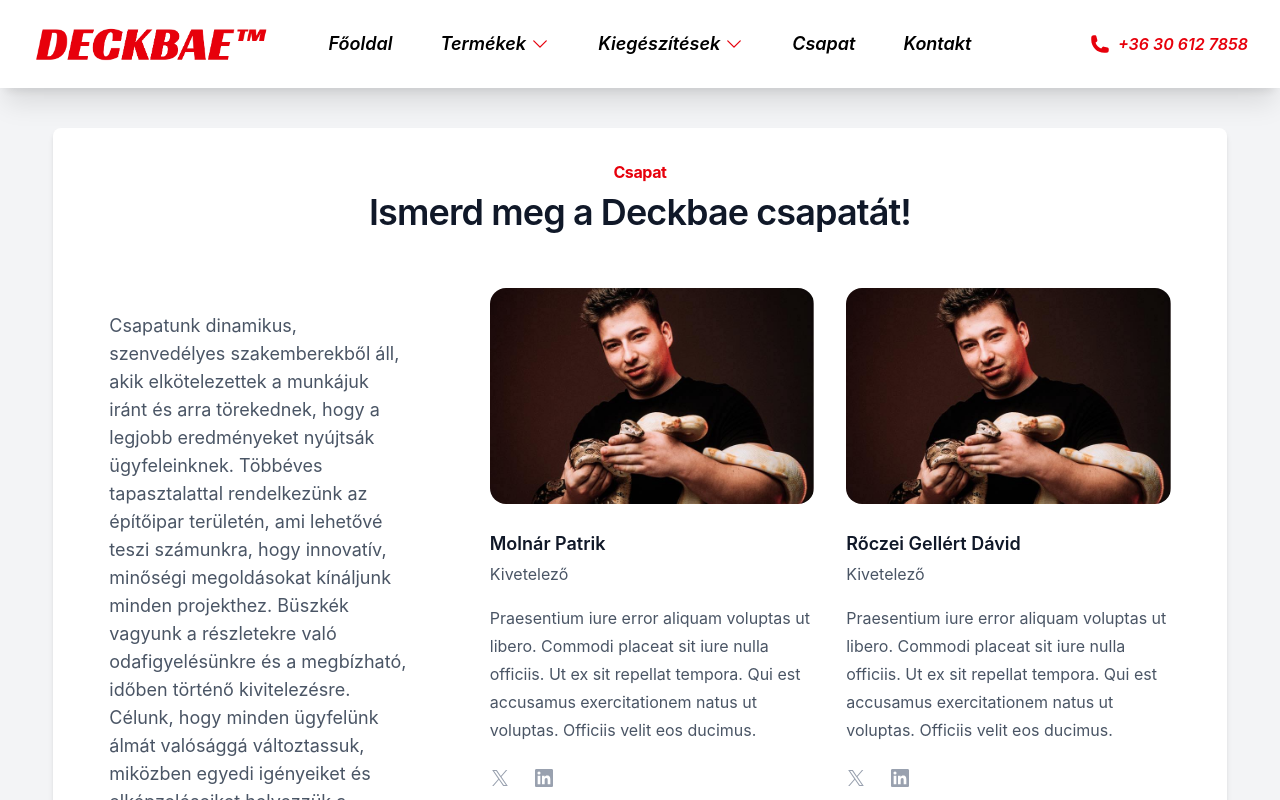
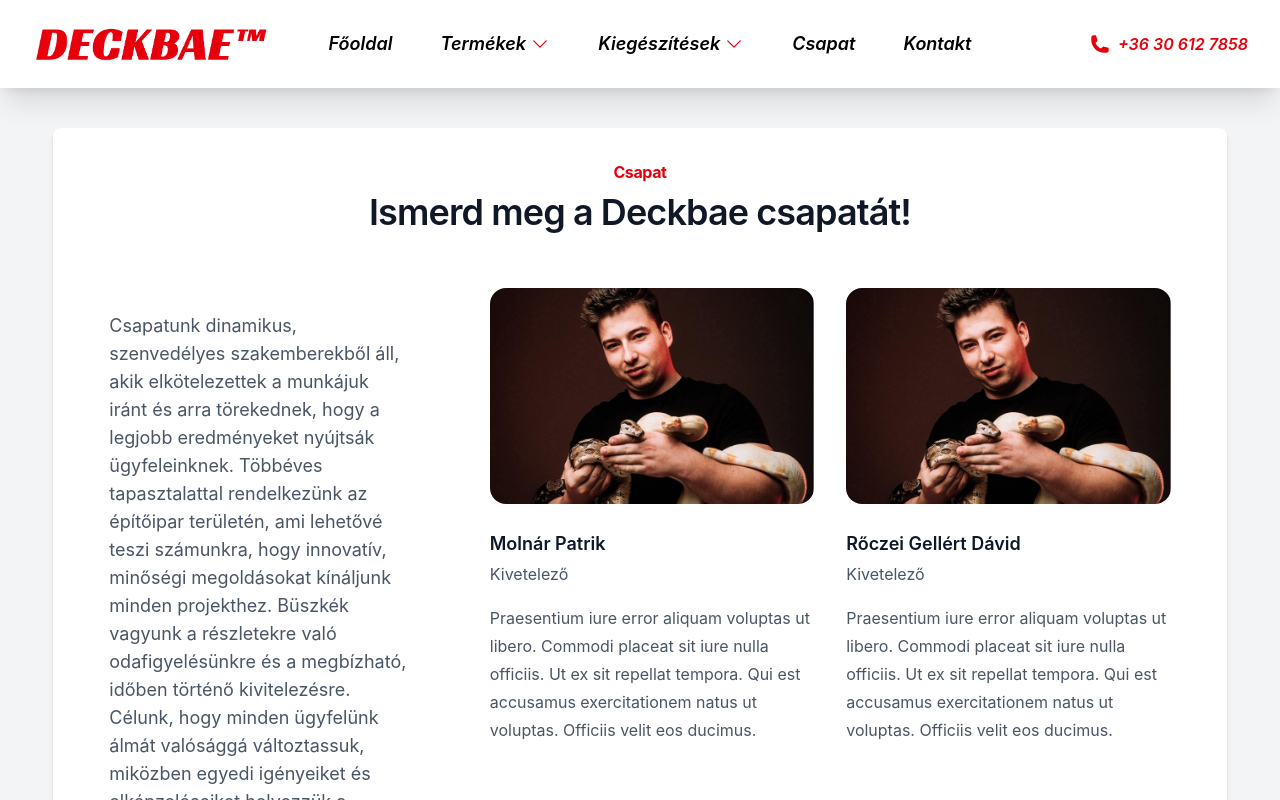
Before and after one commit to pataibalazs/deckbaeV2, a Next.js app: page /team in a window 1280 px wide. Shown: the top 800 px of the page. Built offline with nearby package versions, Linux system fonts and the light colour scheme.

Commit message:
quick fix

```diff
--- a/src/app/components/Header.jsx
+++ b/src/app/components/Header.jsx
@@ -46,19 +46,19 @@ const accessories = [
   {
     name: "Házak",
     description: "Modern, energiahatékony könnyűszerkezetes házak",
-    href: "/houses",
+    href: "/house-extra",
     icon: HomeModernIcon,
   },
   {
     name: "Pergolák",
     description: "Elegáns, időtálló kerti és teraszmegoldások",
-    href: "/pergolas",
+    href: "/pergola-extra",
     icon: SunIcon,
   },
   {
     name: "Garázs",
     description: "Praktikus tárolók és többcélú melléképületek",
-    href: "/garages",
+    href: "/garage-extra",
     icon: BuildingStorefrontIcon,
   },
 ];
--- a/src/app/contact/page.jsx
+++ b/src/app/contact/page.jsx
@@ -88,7 +88,7 @@ const ContactPage = () => {
                   <div className="mt-10">
                     <button
                       type="submit"
-                      className="block w-full rounded-md bg-red-600 px-3.5 py-2.5 text-center text-sm font-semibold text-white shadow-sm hover:bg-red-400 focus-visible:outline focus-visible:outline-2 focus-visible:outline-offset-2 focus-visible:outline-indigo-600"
+                      className="block w-full rounded-md bg-red-600 px-3.5 py-2.5 text-center text-sm font-semibold text-white shadow-sm hover:bg-red-400 focus-visible:outline focus-visible:outline-2 focus-visible:outline-offset-2 focus-visible:outline-indigo-600 transition-all duration-200"
                     >
                       Küldés
                     </button>
--- a/src/app/house-extra/page.jsx
+++ b/src/app/house-extra/page.jsx
@@ -1,17 +1,17 @@
 import Item from "../components/ExtraItem";
-import { products } from "../data/extra-garages";
+import { products } from "../data/extra-houses";
 
-const Garages = () => {
+const Houses = () => {
   return (
     <div className="min-h-screen bg-gray-100 flex flex-col items-center justify-center">
       <main className="flex flex-col items-center p-6 bg-white shadow-md rounded-lg w-11/12 mt-10">
         <div className="bg-white w-full">
           <div className="mx-auto max-w-5xl lg:text-center">
             <p className="mt-2 text-md font-bold tracking-tight text-red-600">
-              Garázsok
+              Tipusházak
             </p>
             <p className="mt-2 mb-4 text-4xl font-semibold tracking-tight text-pretty text-gray-900">
-              Készen állsz az új garázsodra?
+              Készen állsz az új házadra?
             </p>
           </div>
 
@@ -27,4 +27,4 @@ const Garages = () => {
   );
 };
 
-export default Garages;
+export default Houses;
--- a/src/app/pergola-extra/page.jsx
+++ b/src/app/pergola-extra/page.jsx
@@ -1,17 +1,17 @@
 import Item from "../components/ExtraItem";
-import { products } from "../data/extra-garages";
+import { products } from "../data/extra-pergolas";
 
-const Garages = () => {
+const Pergolas = () => {
   return (
     <div className="min-h-screen bg-gray-100 flex flex-col items-center justify-center">
       <main className="flex flex-col items-center p-6 bg-white shadow-md rounded-lg w-11/12 mt-10">
         <div className="bg-white w-full">
           <div className="mx-auto max-w-5xl lg:text-center">
             <p className="mt-2 text-md font-bold tracking-tight text-red-600">
-              Garázsok
+              Pergolák
             </p>
             <p className="mt-2 mb-4 text-4xl font-semibold tracking-tight text-pretty text-gray-900">
-              Készen állsz az új garázsodra?
+              Készen állsz az új pergoládra?
             </p>
           </div>
 
@@ -27,4 +27,4 @@ const Garages = () => {
   );
 };
 
-export default Garages;
+export default Pergolas;
--- a/src/app/team/page.jsx
+++ b/src/app/team/page.jsx
@@ -65,44 +65,6 @@ export default function Team() {
                       <p className="mt-4 text-base/7 text-gray-600">
                         {person.bio}
                       </p>
-                      <ul role="list" className="mt-6 flex gap-x-6">
-                        <li>
-                          <a
-                            href={person.xUrl}
-                            className="text-gray-400 hover:text-gray-500"
-                          >
-                            <span className="sr-only">X</span>
-                            <svg
-                              fill="currentColor"
-                              viewBox="0 0 20 20"
-                              aria-hidden="true"
-                              className="size-5"
-                            >
-                              <path d="M11.4678 8.77491L17.2961 2H15.915L10.8543 7.88256L6.81232 2H2.15039L8.26263 10.8955L2.15039 18H3.53159L8.87581 11.7878L13.1444 18H17.8063L11.4675 8.77491H11.4678ZM9.57608 10.9738L8.95678 10.0881L4.02925 3.03974H6.15068L10.1273 8.72795L10.7466 9.61374L15.9156 17.0075H13.7942L9.57608 10.9742V10.9738Z" />
-                            </svg>
-                          </a>
-                        </li>
-                        <li>
-                          <a
-                            href={person.linkedinUrl}
-                            className="text-gray-400 hover:text-gray-500"
-                          >
-                            <span className="sr-only">LinkedIn</span>
-                            <svg
-                              fill="currentColor"
-                              viewBox="0 0 20 20"
-                              aria-hidden="true"
-                              className="size-5"
-                            >
-                              <path
-                                d="M16.338 16.338H13.67V12.16c0-.995-.017-2.277-1.387-2.277-1.39 0-1.601 1.086-1.601 2.207v4.248H8.014v-8.59h2.559v1.174h.037c.356-.675 1.227-1.387 2.526-1.387 2.703 0 3.203 1.778 3.203 4.092v4.711zM5.005 6.575a1.548 1.548 0 11-.003-3.096 1.548 1.548 0 01.003 3.096zm-1.337 9.763H6.34v-8.59H3.667v8.59zM17.668 1H2.328C1.595 1 1 1.581 1 2.298v15.403C1 18.418 1.595 19 2.328 19h15.34c.734 0 1.332-.582 1.332-1.299V2.298C19 1.581 18.402 1 17.668 1z"
-                                clipRule="evenodd"
-                                fillRule="evenodd"
-                              />
-                            </svg>
-                          </a>
-                        </li>
-                      </ul>
                     </li>
                   ))}
                 </ul>
```
